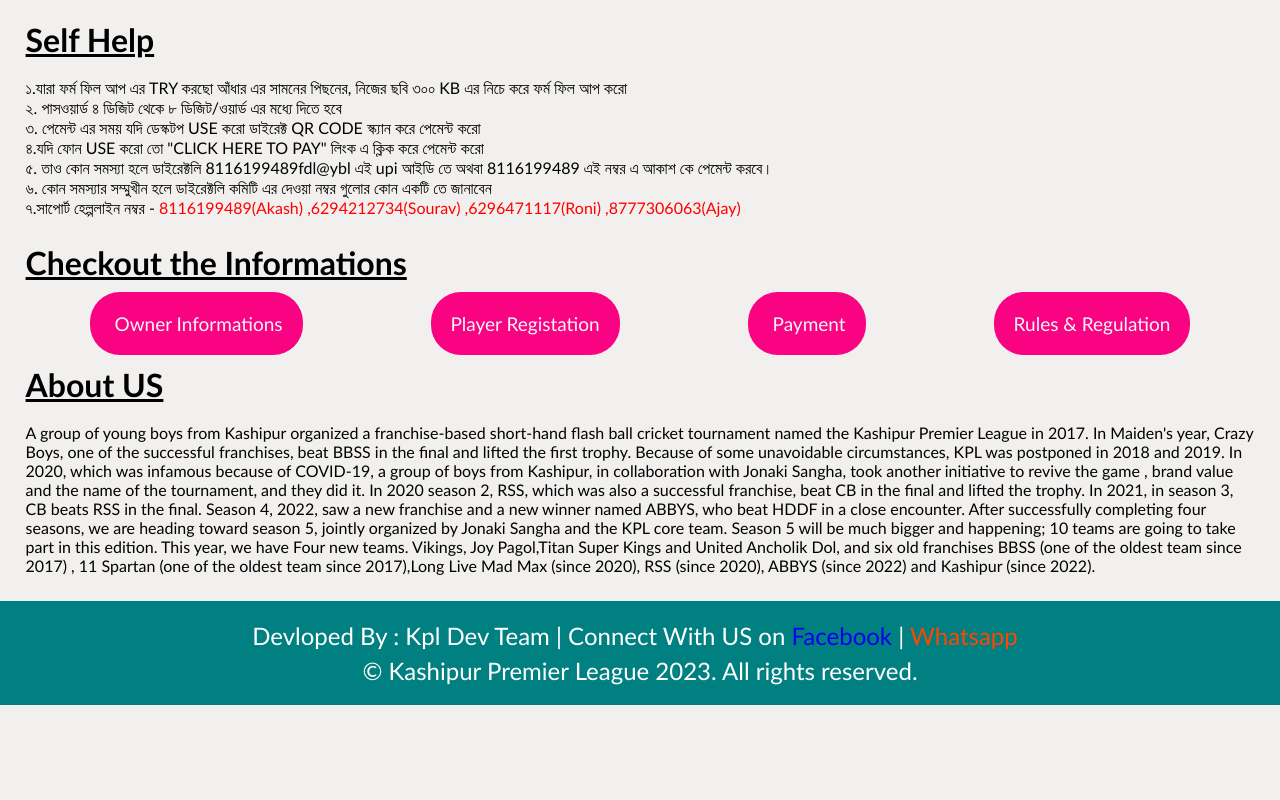
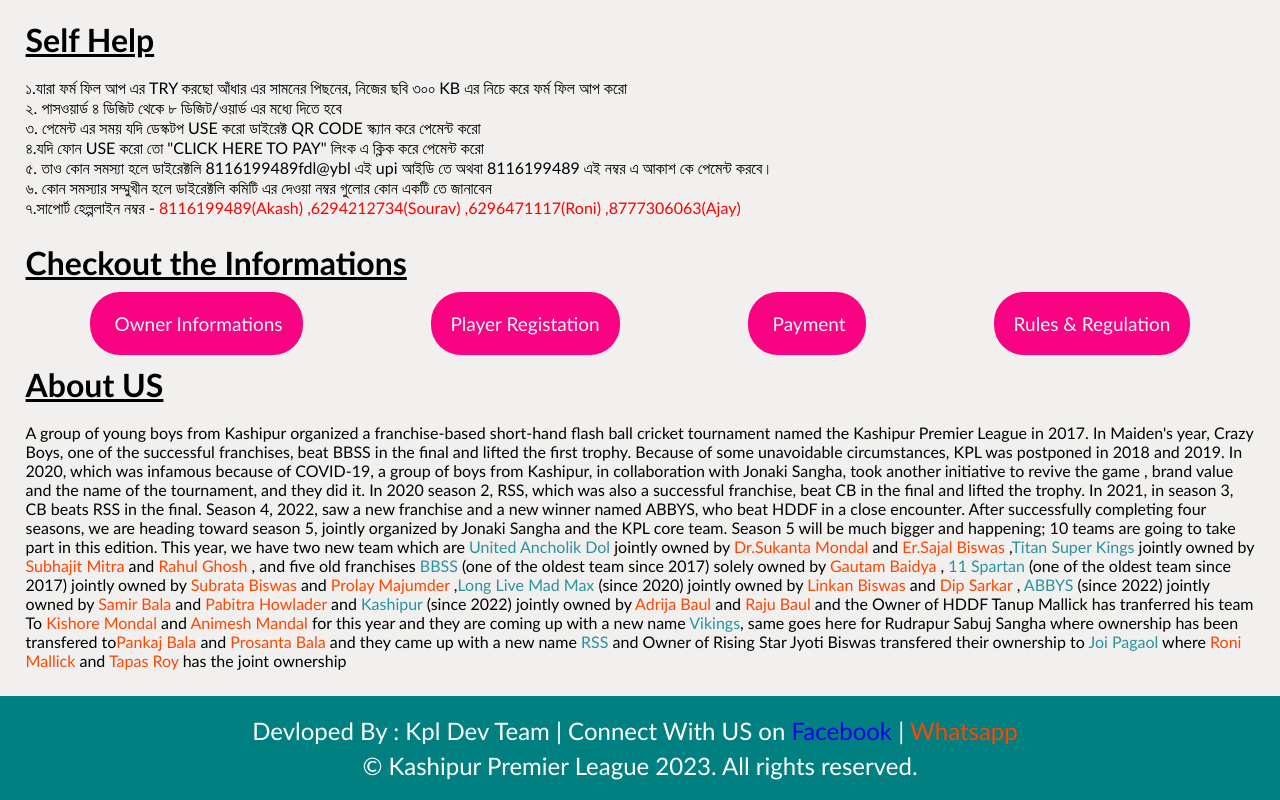
Before and after one commit to anupam101999/kpl_2024_webapp, a plain HTML site: page index.html in a window 1280 px wide. Shown: the part 746-1546 px from the top of the page. Before the commit the page ends 1451 px from the top, so only its background shows below. Drawn offline with Linux system fonts and the light colour scheme.

```diff
--- a/index.html
+++ b/index.html
@@ -197,9 +197,36 @@
       a
       new winner named ABBYS, who beat HDDF in a close encounter. After successfully completing four seasons, we are
       heading toward season 5, jointly organized by Jonaki Sangha and the KPL core team. Season 5 will be much bigger
-      and happening; 10 teams are going to take part in this edition. This year, we have Four new teams. Vikings, Joy Pagol,Titan Super Kings and United Ancholik Dol, and six old franchises BBSS (one of the oldest team since 2017) , 11 Spartan (one of the oldest team
-      since 2017),Long Live Mad Max (since
-      2020), RSS (since 2020), ABBYS (since 2022) and Kashipur (since 2022).</p>
+      and happening; 10 teams are going to take part in this edition. This year, we have two new team which are <span
+        style="color: #29929e;">United Ancholik Dol</span> jointly owned by <a href="#" target="_blank"
+        style="color: orangered;">Dr.Sukanta Mondal </a>and
+      <a href="#" target="_blank" style="color: orangered;">Er.Sajal Biswas </a>,<span style="color: #29929e;">Titan
+        Super Kings</span> jointly owned by <a href="https://wa.me/9647117114" target="_blank"
+        style="color: orangered;">Subhajit Mitra </a>and
+      <a href="https://wa.me/8538095572" target="_blank" style="color: orangered;">Rahul Ghosh </a>, and five old
+      franchises <span style="color: #29929e;">BBSS</span> (one of the oldest team since 2017) solely owned by <a
+        href="#" target="_blank" style="color: orangered;">Gautam Baidya </a>,<span style="color: #29929e;"> 11
+        Spartan</span> (one of the oldest team
+      since 2017) jointly owned by <a href="#" target="_blank" style="color: orangered;">Subrata Biswas </a>and
+      <a href="#" target="_blank" style="color: orangered;">Prolay Majumder </a>,<span style="color: #29929e;">Long Live
+        Mad Max</span> (since
+      2020) jointly owned by <a href="#" target="_blank" style="color: orangered;">Linkan Biswas </a>and
+      <a href="#" target="_blank" style="color: orangered;">Dip Sarkar </a>,<span style="color: #29929e;"> ABBYS</span>
+      (since 2022) jointly owned by <a href="#" target="_blank" style="color: orangered;">Samir Bala </a>and
+      <a href="#" target="_blank" style="color: orangered;">Pabitra Howlader </a> and<span style="color: #29929e;">
+        Kashipur </span> (since 2022) jointly owned by <a href="#" target="_blank" style="color: orangered;">Adrija Baul
+      </a>and
+      <a href="#" target="_blank" style="color: orangered;">Raju Baul </a>and the Owner of HDDF Tanup Mallick has
+      tranferred his team To <a href="#" target="_blank" style="color: orangered;"> Kishore Mondal </a>and <a href="#"
+        target="_blank" style="color: orangered;">Animesh Mandal</a> for this year and they are coming up with a new
+      name<span style="color: #29929e;"> Vikings</span>, same goes here for Rudrapur Sabuj Sangha where ownership has
+      been transfered to<a href="#" target="_blank" style="color: orangered;">Pankaj Bala</a> and<a href="#"
+        target="_blank" style="color: orangered;"> Prosanta Bala</a> and they came up with a new name<span
+        style="color: #29929e;"> RSS</span> and Owner of Rising Star Jyoti Biswas transfered their ownership to<span
+        style="color: #29929e;"> Joi Pagaol</span> where<a href=https://wa.me/6296471117 target="_blank"
+        style="color: orangered;"> Roni Mallick</a> and <a href=https://wa.me/9621882294 target="_blank"
+        style="color: orangered;">Tapas Roy</a> has the joint ownership
+    </p>
   </div>
 
 </main>
```
